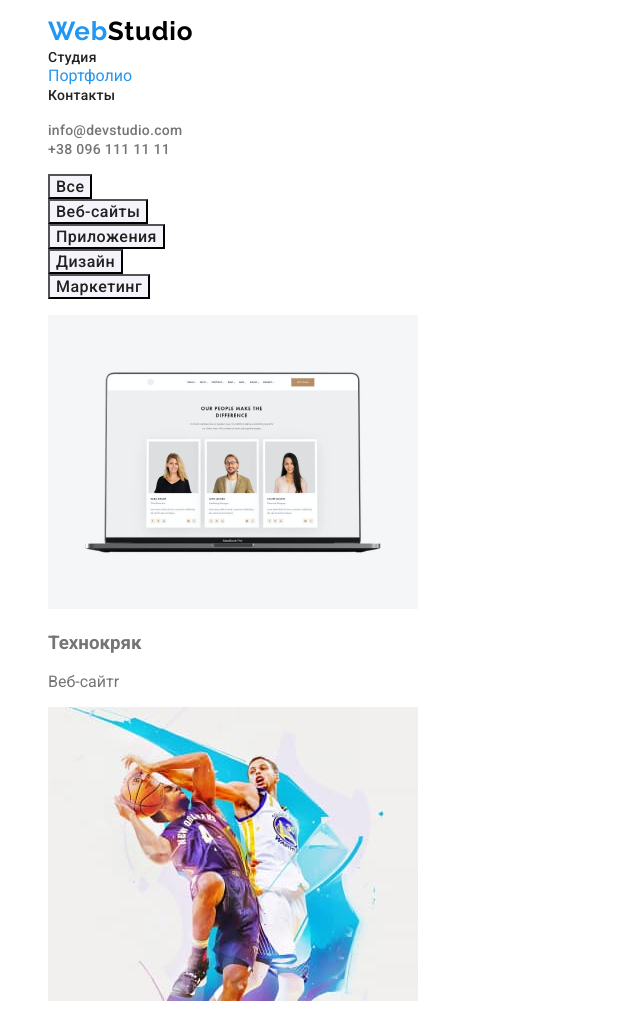
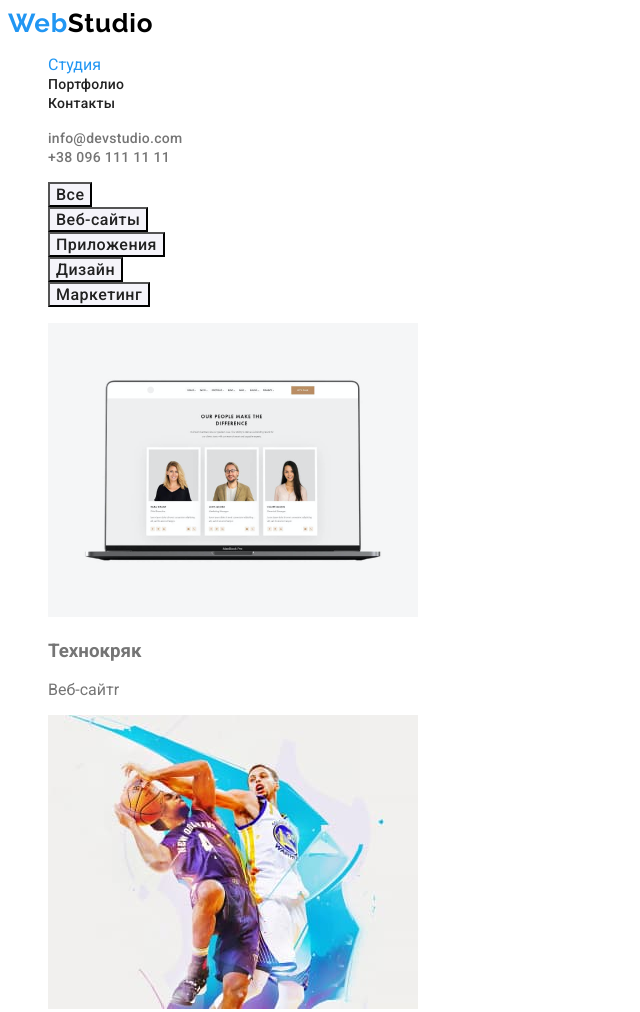
Before and after one commit to VladislavBVV/goit-markup-hw-02, a plain HTML site: page portfolio.html in a window 1280 px wide. Shown: the top 1012 px of the page, without its empty margins (0-640 px from the left). Drawn offline with Linux system fonts and the light colour scheme.

Commit message:
Made final version
1)Лого вынес из списка, но оставил внутри нав.
2)Список contacts вне тега нав
3)Уберал подчеркивания у ссылок в футере

```diff
--- a/CSS/styles1.css
+++ b/CSS/styles1.css
@@ -203,6 +203,10 @@ color: var(--titletextcolor)
 
 /* footer logo */
 
+.footer a {
+    text-decoration: none;
+}
+
 .logo {
     font-family: 'Raleway';
 font-style: normal;
--- a/portfolio.html
+++ b/portfolio.html
@@ -13,17 +13,17 @@
 <body>
      <header class="header">
         <nav class="site-nav">
+        <a href=""><span class="logo">Web</span><span class="logo1">Studio</span></a>
         <ul>
-            <li><a href=""><span class="logo">Web</span><span class="logo1">Studio</span></a></li>
-            <li><a href="./index.html" class="link">Студия</a></li>
-            <li> <a href="./portfolio.html" class="link-current">Портфолио</a></li>
+            <li><a href="" class="link-current">Студия</a></li>
+            <li> <a href="./portfolio.html" class="link">Портфолио</a></li>
             <li><a href="" class="link">Контакты</a></li>
         </ul>
+        </nav>
         <ul class="contacts">
             <li><a href="mailto:info@devstudio.com" class="link">info@devstudio.com</a></li>
             <li><a href="tel:+380961111111" class="link">+38 096 111 11 11</a></li>
         </ul>
-        </nav>
     </header>
     <main class="main-portfolio">
     <section>
```
Also changed, not shown: index.html (+2 -2 lines).
